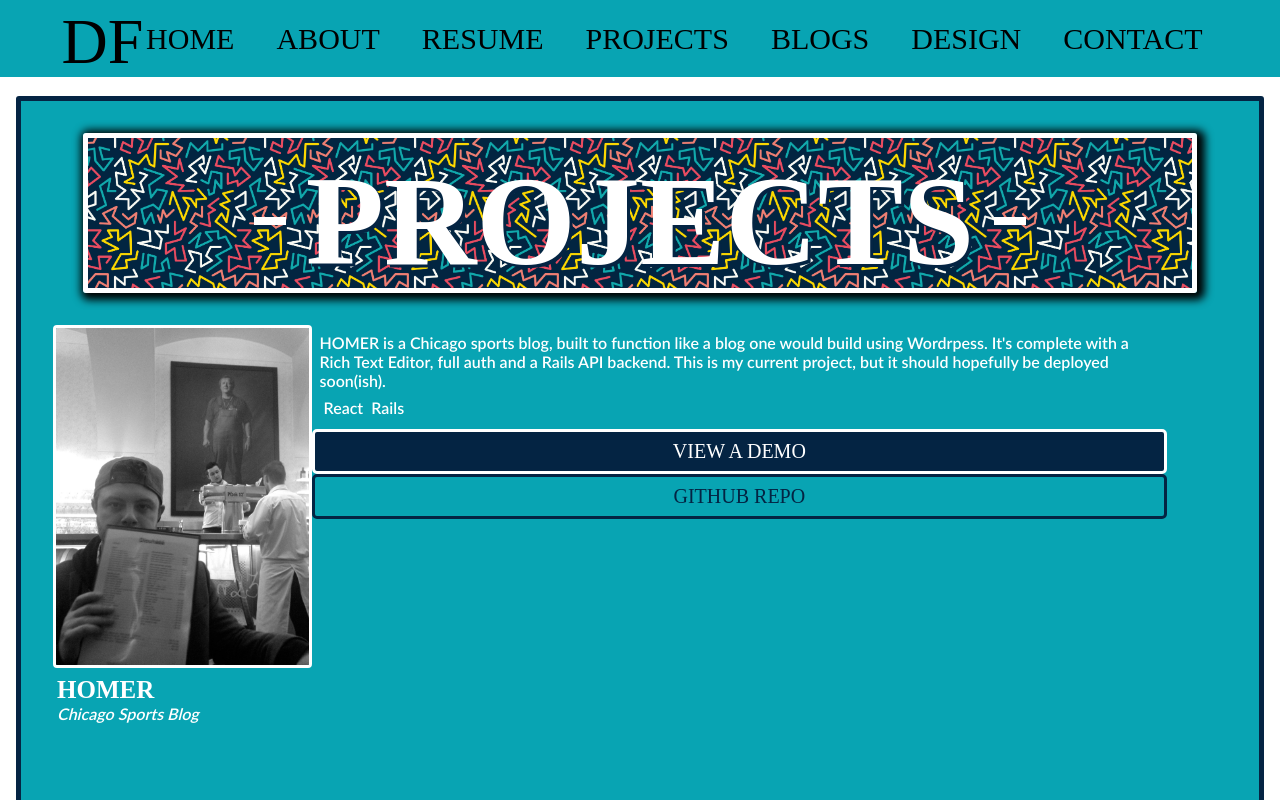
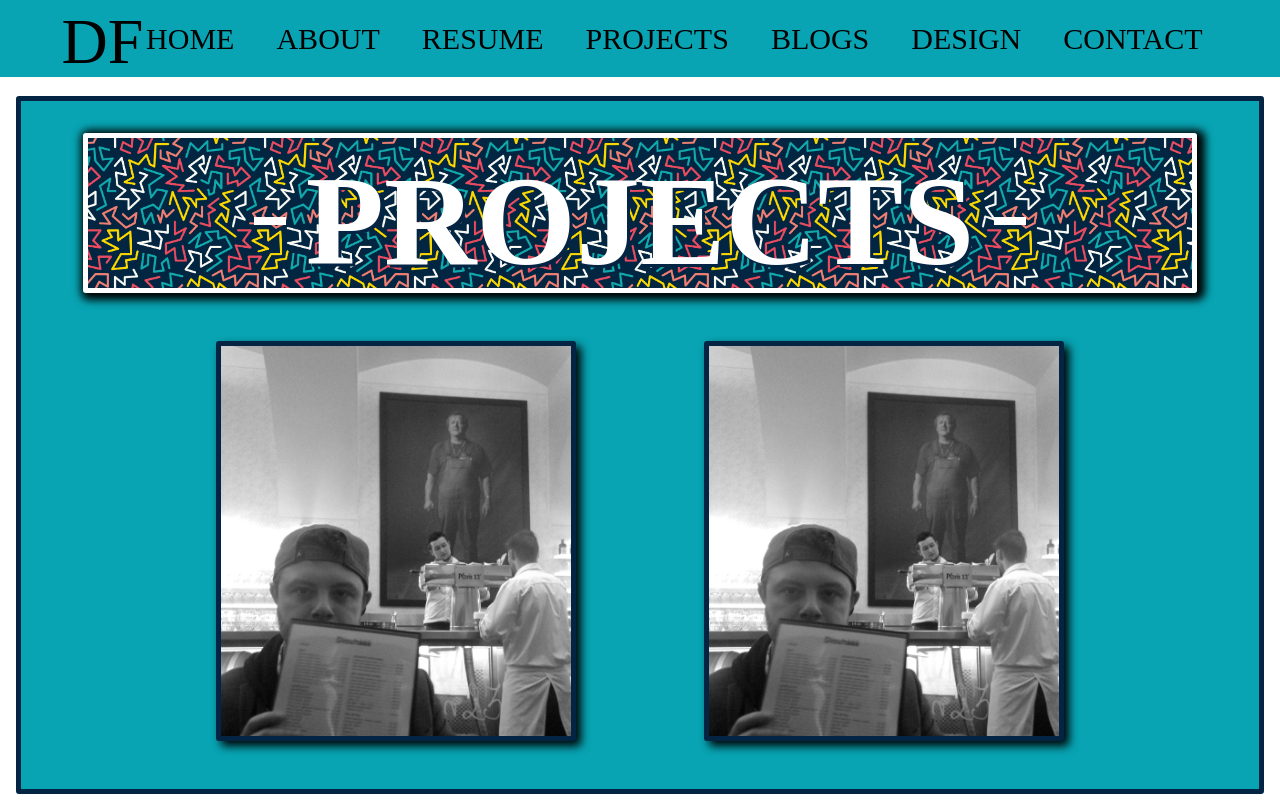
Before and after one commit to dfert1987/Portfolio, a React (Create React App) app: page /projects in a window 1280 px wide. Shown: the top 800 px of the page. Built offline with nearby package versions, Linux system fonts and the light colour scheme.

Commit message:
card hover flip css working. responsive grid working. needs real images and the remainder of the cards

```diff
--- a/src/Components/Button/Button.css
+++ b/src/Components/Button/Button.css
@@ -18,15 +18,15 @@
 
 .btn--primary {
   background-color: var(--dark);
-  border: 3px solid var(--primary);
+  border: 3px solid var(--turquoise);
   color: var(--primary);
   transition: all 0.3s ease-out;
 }
 
 .btn--outline {
   background-color: transparent;
-  border: 3px solid var(--dark);
-  color: var(--dark);
+  border: 3px solid var(--turquoise);
+  color: var(--turquoise);
   padding: 8px 20px;
   transition: all 0.3s ease-out;
 }
@@ -103,7 +103,9 @@
 }
 
 .btn--outline:hover {
-  background-color: white;
+  border-color: var(--dark);
+  color: var(--dark);
+  background-color: var(--turquoise);
   transition: all 0.3s ease-out;
 }
 .btn--outline2:hover {
@@ -117,6 +119,8 @@
 }
 
 .btn--primary:hover {
+  border-color: var(--dark);
+  color: var(--dark);
   background-color: transparent;
   transition: all 0.3s ease-out;
 }
--- a/src/Pages/Projects/Projects.css
+++ b/src/Pages/Projects/Projects.css
@@ -14,7 +14,7 @@
   border-radius: 3px;
   display: flex;
   flex-direction: column;
-  height: 150vh;
+  height: 100%;
   margin: 1em;
 }
 
@@ -40,77 +40,156 @@
 
 .projects-title:before,
 .projects-title:after {
+  border-top: 8px solid;
   content: '';
-  border-top: 8px solid;
+  flex: 1 0 20px;
   margin: 0 20px 0 0;
-  flex: 1 0 20px;
 }
 
 .projects-title:after {
   margin: 0 0 0 20px;
 }
 
-.card-container {
-  display: flex;
-  height: 90%;
-  margin: 2em;
-  width: 90%;
+.card-section {
+  display: grid;
+  grid-gap: 8rem;
+  margin-bottom: 2em;
+  margin-left: auto;
+  margin-right: auto;
+  margin-top: 2em;
+  max-width: 100%;
+  padding: 1em;
 }
 
-.front {
-  height: 40%;
+.card-wrapper {
+  background: black;
+  border: 5px var(--dark) solid;
+  border-radius: 3px;
+  box-shadow: 5px 5px 10px;
+  height: 400px;
+  /* position: absolute; */
+  width: 360px;
 }
 
-.back {
-  height: 40%;
+.card-wrapper .image-container {
+  height: 100%;
+  overflow: hidden;
+  width: 100%;
 }
 
-.front-image {
-  border: solid var(--primary) 3px;
-  border-radius: 4px;
-  height: 80%;
+.card-wrapper .image-container .image {
+  transition: 0.5s;
+  width: 100%;
 }
 
-.name-description-container {
-  color: var(--primary);
-  display: flex;
-  flex-direction: column;
-  padding: 0.25em;
+.card-wrapper:hover .image-container .image {
+  opacity: 0.5;
+  transform: translateX(30%);
+}
+
+.details {
+  background: var(--dark);
+  bottom: 100%;
+  height: 100%;
+  position: relative;
+  transform: perspective(2000px) rotateY(-90deg);
+  transform-origin: left;
+  transition: 0.5s;
+  width: 70%;
+}
+
+.card-wrapper:hover .details {
+  transform: perspective(2000px) rotate(0deg);
+}
+
+.card-wrapper .details .center {
+  background: var(--primary);
+  padding: 10px;
+  position: absolute;
+  text-align: center;
+  top: 50%;
+  transform: translateY(-50%);
 }
 
 .project-name {
+  color: var(--red);
   font-family: var(--League);
-  font-size: 25px;
+  font-size: 30px;
+  line-height: 20px;
+  padding: 0;
 }
 
-.project-subtitle {
+.subtitle {
+  color: var(--dark);
   font-family: var(--Lato);
+  font-size: 20px;
   font-style: italic;
 }
 
-.info-and-techs {
-  color: var(--primary);
-  display: flex;
-  flex-direction: column;
+.project-description {
+  color: var(--dark);
   font-family: var(--Lato);
-  padding: 0.5em;
+  font-size: 15px;
+  margin: 0.25em 0 0.25em 0;
+  padding: 0;
+  text-align: left;
+  text-shadow: none;
 }
 
-.info {
-  margin-bottom: 0.25em;
+.logos {
+  display: flex;
+  flex-direction: row;
 }
 
-.techs {
-  display: flex;
-  flex-direction: row;
-  padding: 0.25em;
+.logo1 {
+  height: 2em;
+  margin-right: 1em;
 }
 
-.tech1 {
-  margin-right: 0.5em;
+.logo2 {
+  height: 2em;
 }
 
 .button-container {
   display: flex;
-  flex-direction: column;
+  flex-direction: row;
+  justify-content: space-evenly;
+  margin-top: 0.5em;
 }
+
+.stack-container {
+  display: flex;
+  flex-direction: row;
+  margin-top: 0.5em;
+}
+
+.stack-title {
+  font-family: var(--Lato);
+  margin-right: 0.5em;
+  margin-top: 0.5em;
+  text-align: left;
+}
+
+@media (min-width: 600px) {
+  .card-section {
+    grid-template-columns: repeat(1, 1fr);
+  }
+}
+
+@media (min-width: 900px) {
+  .card-section {
+    grid-template-columns: repeat(2, 1fr);
+  }
+}
+
+@media (max-width: 915px) {
+  .card-section {
+    grid-gap: 4em;
+  }
+}
+
+@media (max-width: 1023px) {
+  .image-container {
+    display: flex;
+  }
+}
--- a/src/Pages/Projects/Projects.js
+++ b/src/Pages/Projects/Projects.js
@@ -2,6 +2,8 @@ import React from 'react';
 import NavBar from '../../Components/Nav/NavBar';
 import {Button} from '../../Components/Button/Button';
 import fakeImage from '../../Images/mepork.jpeg';
+import reactLogo from '../../Images/react.png';
+import railsLogo from '../../Images/rails.png';
 import './Projects.css';
 
 const Projects = () => {
@@ -14,34 +16,71 @@ const Projects = () => {
             <h1 className='resume-title'>PROJECTS</h1>
           </div>
         </div>
-        <div className='card-container'>
-          <div className='front'>
-            <img className='front-image' src={fakeImage} alt='Homer Preview' />
-            <div className='name-description-container'>
-              <h3 className='project-name'>HOMER</h3>
-              <p className='project-subtitle'>Chicago Sports Blog</p>
+        <div className='card-section'>
+          <div className='card-wrapper'>
+            <div className='image-container'>
+              <img className='image' src={fakeImage} />
+            </div>
+            <div className='details'>
+              <div className='center'>
+                <h1 className='project-name'>HOMER</h1>
+                <h3 className='subtitle'>A Sports Blog</h3>
+                <p className='project-description'>
+                  HOMER is a Chicago sports themed sports blog in the style of
+                  something you may make with Wordpress. However, HOMER was made
+                  from scratch and is complete with full auth, admin privelages,
+                  and a rich text editor. This one is a work in process, but
+                  will hopefully be finished in the near future.
+                </p>
+                <div className='button-container'>
+                  <Button buttonStyle='btn--primary' className='demo-button'>
+                    VIEW DEMO
+                  </Button>
+                  <Button buttonStyle='btn--outline' className='demo-button'>
+                    VISIT REPO
+                  </Button>
+                </div>
+                <div className='stack-container'>
+                  <h3 className='stack-title'>Stack:</h3>
+                  <div className='logos'>
+                    <img className='logo1' src={reactLogo} />
+                    <img className='logo2' src={railsLogo} />
+                  </div>
+                </div>
+              </div>
             </div>
           </div>
-          <div className='back'>
-            <div className='info-and-techs'>
-              <p className='info'>
-                HOMER is a Chicago sports blog, built to function like a blog
-                one would build using Wordrpess. It's complete with a Rich Text
-                Editor, full auth and a Rails API backend. This is my current
-                project, but it should hopefully be deployed soon(ish).
-              </p>
-              <div className='techs'>
-                <p className='tech1'>React</p>
-                <p className='tech2'>Rails</p>
+          <div className='card-wrapper'>
+            <div className='image-container'>
+              <img className='image' src={fakeImage} />
+            </div>
+            <div className='details'>
+              <div className='center'>
+                <h1 className='project-name'>HOMER</h1>
+                <h3 className='subtitle'>A Sports Blog</h3>
+                <p className='project-description'>
+                  HOMER is a Chicago sports themed sports blog in the style of
+                  something you may make with Wordpress. However, HOMER was made
+                  from scratch and is complete with full auth, admin privelages,
+                  and a rich text editor. This one is a work in process, but
+                  will hopefully be finished in the near future.
+                </p>
+                <div className='button-container'>
+                  <Button buttonStyle='btn--primary' className='demo-button'>
+                    VIEW DEMO
+                  </Button>
+                  <Button buttonStyle='btn--outline' className='demo-button'>
+                    VISIT REPO
+                  </Button>
+                </div>
+                <div className='stack-container'>
+                  <h3 className='stack-title'>Stack:</h3>
+                  <div className='logos'>
+                    <img className='logo1' src={reactLogo} />
+                    <img className='logo2' src={railsLogo} />
+                  </div>
+                </div>
               </div>
-            </div>
-            <div className='button-container'>
-              <Button className='demo' buttonStyle='btn--primary'>
-                VIEW A DEMO
-              </Button>
-              <Button className='github' buttonStyle='btn--outline'>
-                GITHUB REPO
-              </Button>
             </div>
           </div>
         </div>
```
Also changed, not shown: src/Images/rails.png (added), src/Images/react.png (added).
